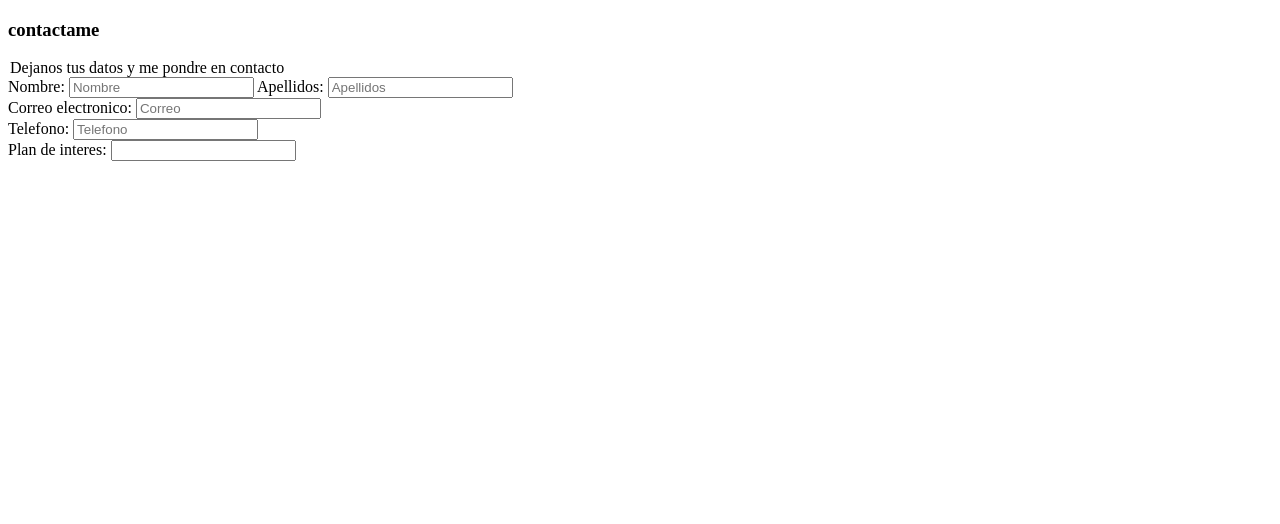
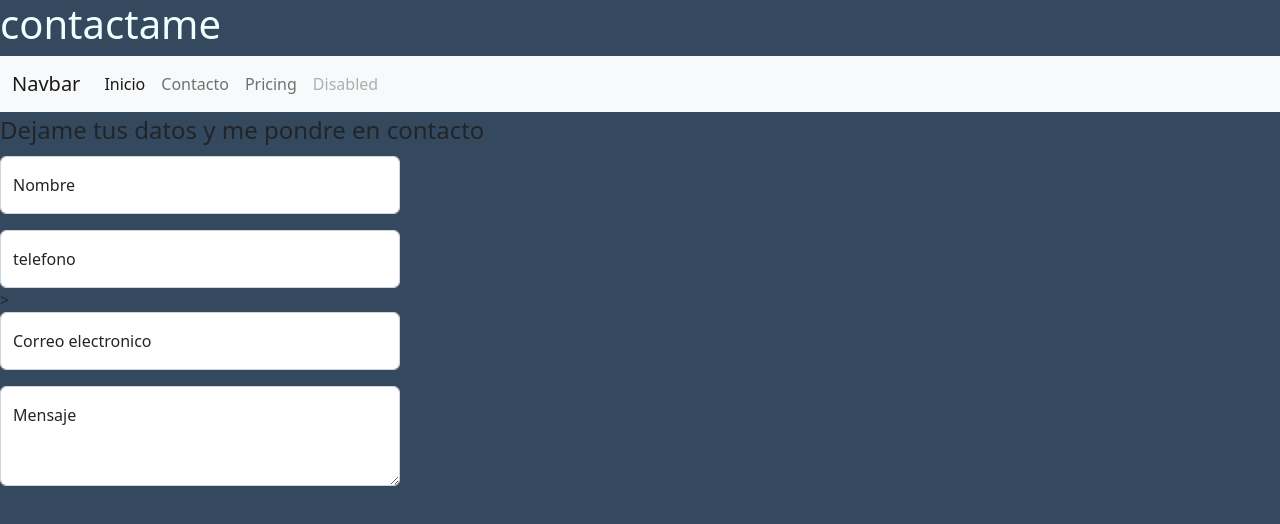
Before and after one commit to Rogergarciahdz/Portafolio, a plain HTML site: page contacto.html in a window 1280 px wide. Drawn offline with nearby package versions, Linux system fonts and the light colour scheme.

Commit message:
modificaciones inicio y formulario de contacto

```diff
--- a/contacto.html
+++ b/contacto.html
@@ -4,30 +4,71 @@
     <meta charset="UTF-8">
     <meta http-equiv="X-UA-Compatible" content="IE=edge">
     <meta name="viewport" content="width=device-width, initial-scale=1.0">
+    <link href="https://cdn.jsdelivr.net/npm/bootstrap@5.2.3/dist/css/bootstrap.min.css" rel="stylesheet" integrity="sha384-rbsA2VBKQhggwzxH7pPCaAqO46MgnOM80zW1RWuH61DGLwZJEdK2Kadq2F9CUG65" crossorigin="anonymous">
+    <link rel="stylesheet" href="./css/styles.css">
     <title>Contacto Rogelio</title>
 </head>
 <body>
 
-    <h3>
+    <h1>
         contactame
-    </h3>
+    </h1>
 
     <div>
+
+
+        <nav class="navbar navbar-expand-lg bg-light">
+            <div class="container-fluid">
+              <a class="navbar-brand" href="#">Navbar</a>
+              <button class="navbar-toggler" type="button" data-bs-toggle="collapse" data-bs-target="#navbarNav" aria-controls="navbarNav" aria-expanded="false" aria-label="Toggle navigation">
+                <span class="navbar-toggler-icon"></span>
+              </button>
+              <div class="collapse navbar-collapse" id="navbarNav">
+                <ul class="navbar-nav">
+                  <li class="nav-item">
+                    <a class="nav-link active" aria-current="page" href="index.html">Inicio</a>
+                  </li>
+                  <li class="nav-item">
+                    <a class="nav-link" href="./contacto.html">Contacto</a>
+                  </li>
+                  <li class="nav-item">
+                    <a class="nav-link" href="#">Pricing</a>
+                  </li>
+                  <li class="nav-item">
+                    <a class="nav-link disabled">Disabled</a>
+                  </li>
+                </ul>
+              </div>
+            </div>
+          </nav>
         <form action="">
-        <legend>Dejanos tus datos y me pondre en contacto</legend>
-        <label for="nombre">Nombre:</label>
-        <input type="text" placeholder="Nombre" id="nombre">
-        <label for="apellidos">Apellidos:</label>
-        <input type="text" placeholder="Apellidos" id="apellidos"><br>
-        <label for="mail">Correo electronico:</label>
-        <input type="email" placeholder="Correo" id="mail"><br>
-        <label for="telefono">Telefono:</label>
-        <input type="text" placeholder="Telefono" id="telefono"><br>
-        <label for="carreras">Plan de interes:</label>
-        <input list="carreras" name="carreras">
+        <legend>Dejame tus datos y me pondre en contacto</legend>
+        <div class="form-floating mb-3">
+            <input type="email" class="form-control" id="floatingInput" placeholder="name@example.com">
+            <label for="floatingInput">Nombre</label>
+          </div>
+          <div class="form-floating">
+            <input type="password" class="form-control" id="floatingPassword" placeholder="Password">
+            <label for="floatingPassword">telefono</label>
+          </div>>
+          <div class="form-floating mb-3">
+            <input type="email" class="form-control" id="floatingInput" placeholder="name@example.com">
+            <label for="floatingInput">Correo electronico</label>
+          </div>
+
+
+
+        <div class="form-floating">
+            <textarea class="form-control" placeholder="Mensaje" id="floatingTextarea2" style="height: 100px"></textarea>
+            <label for="floatingTextarea2">Mensaje</label>
+          </div>
 
         </form>
 
     </div>
+
+
+ <script src="https://cdn.jsdelivr.net/npm/@popperjs/core@2.11.6/dist/umd/popper.min.js" integrity="sha384-oBqDVmMz9ATKxIep9tiCxS/Z9fNfEXiDAYTujMAeBAsjFuCZSmKbSSUnQlmh/jp3" crossorigin="anonymous"></script>
+<script src="https://cdn.jsdelivr.net/npm/bootstrap@5.2.3/dist/js/bootstrap.min.js" integrity="sha384-cuYeSxntonz0PPNlHhBs68uyIAVpIIOZZ5JqeqvYYIcEL727kskC66kF92t6Xl2V" crossorigin="anonymous"></script>
 </body>
 </html>
--- a/css/styles.css
+++ b/css/styles.css
@@ -17,10 +17,34 @@ body{
 
 }
 
-.card-text{
-    background-color: aquamarine;
+.image1{
+    height: 250px;
+    width: 200px;
+    position: relative;
+    top: 50%;
+    left: 70%;
+
+}
+
+
+.bloquetext{
+    height: 200px;
+    width: 300px;
+
+    display: inline-table;
+}
+.descripcion{
+    font-family: 'Times New Roman', Times, serif;
+    display: table-cell;
+    vertical-align: middle;
 }
 
 li{
     color: blue;
 }
+
+
+.form-control{
+    height: 150px;
+    width: 400px;
+}
```
Also changed, not shown: index.html (+11 -7 lines).
